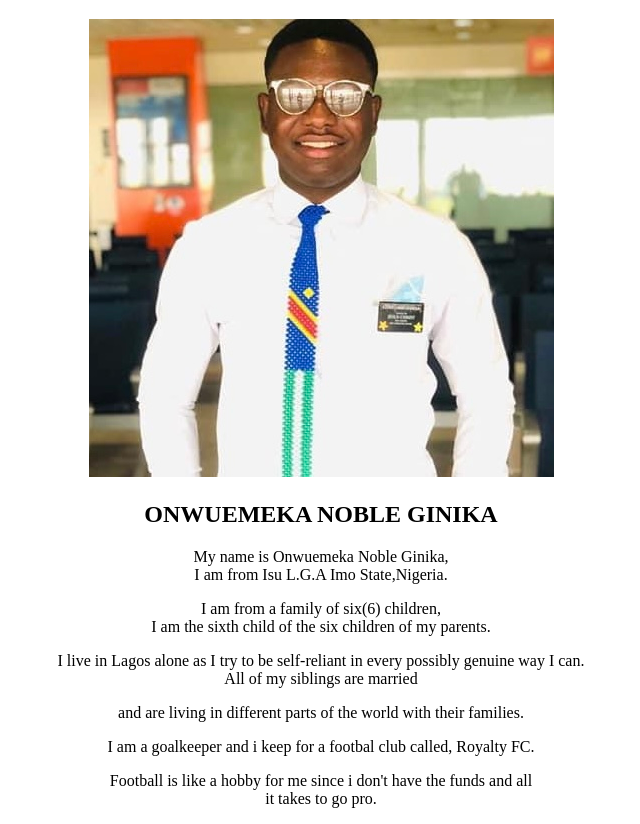
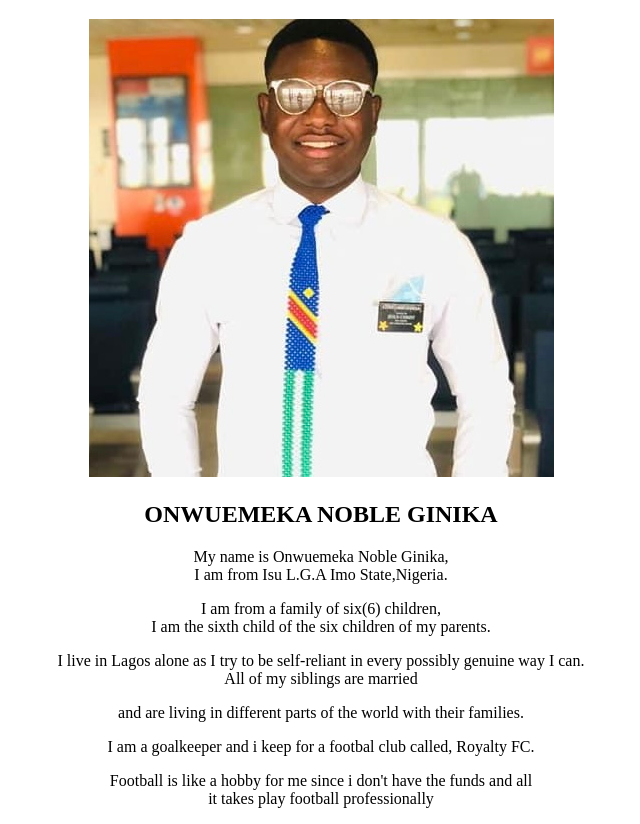
Before and after one commit to Noble-Smart1/WEB-FUNDAMENTALS, a plain HTML site: page wdd130/aboutme/index.html in a window 1280 px wide. Shown: the part 61-885 px from the top of the page, without its empty margins (319-959 px from the left). Drawn offline with Linux system fonts and the light colour scheme.

Commit message:
little change

```diff
--- a/wdd130/aboutme/index.html
+++ b/wdd130/aboutme/index.html
@@ -17,6 +17,6 @@
     </p></center>
     <center><p>I am a goalkeeper and i keep for a footbal club called, Royalty FC. <br> </center>
         <center> Football is like a hobby for me since i don't have the funds and all<br> </center>
-        <center>it takes to go pro.</p> </center>
+        <center>it takes play football professionally</p> </center>
 </body>
 </html>
```
